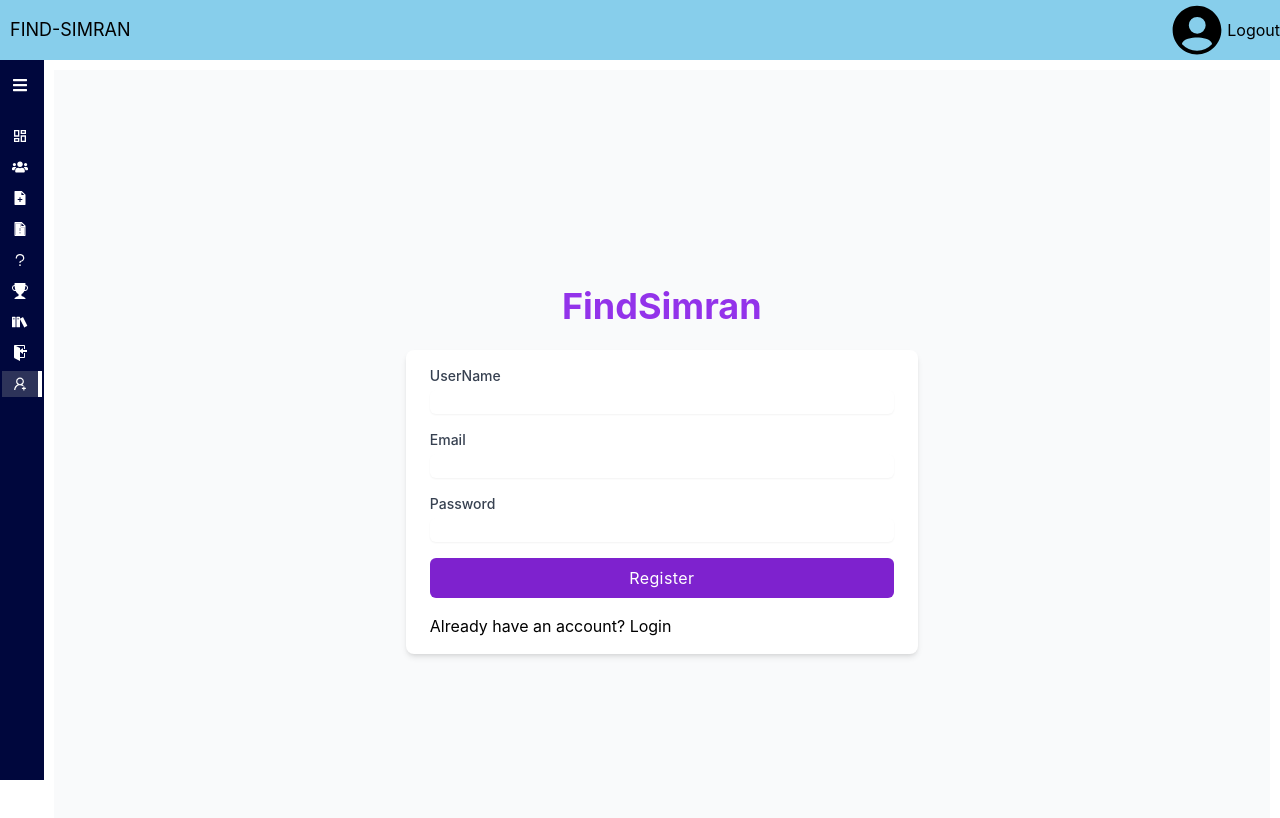
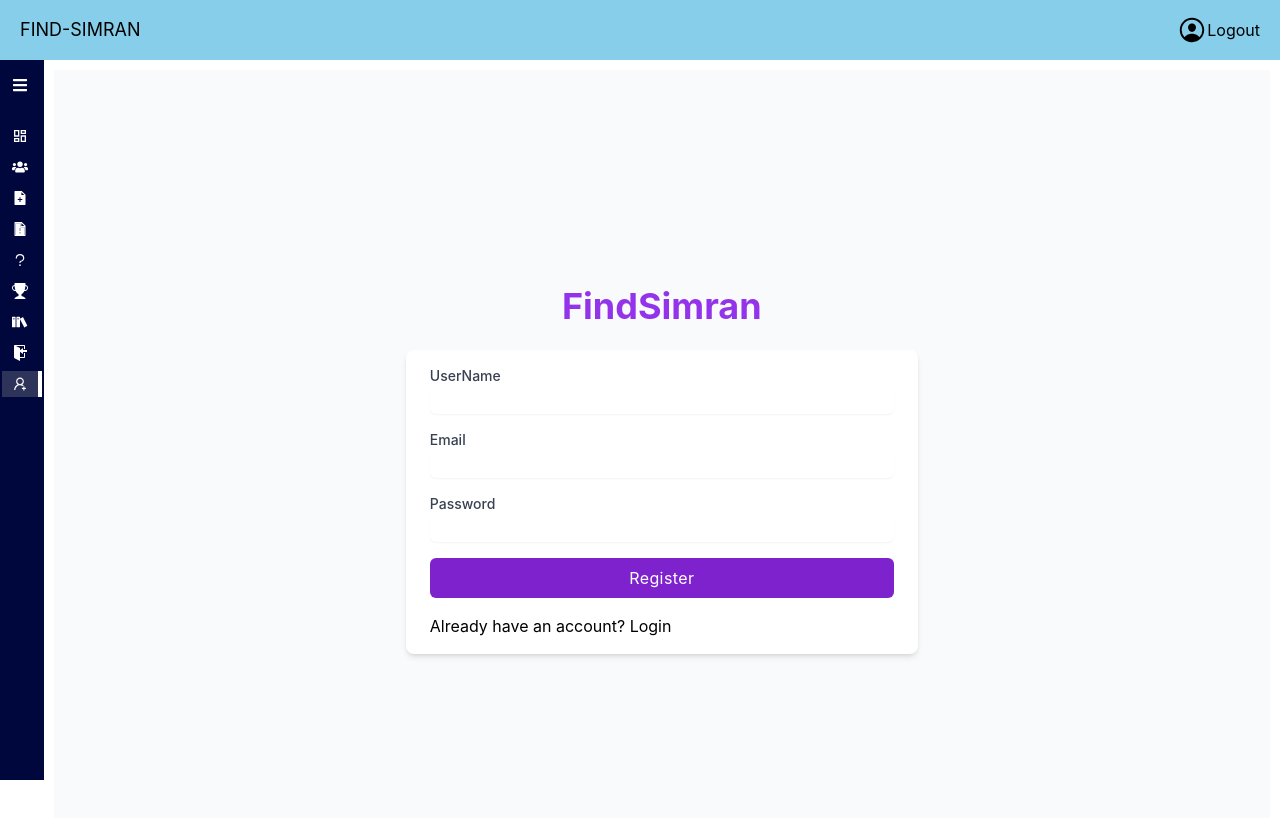
Before and after one commit to diksha0149/FindSimran-Website, a React (Create React App) app in the folder frontend/: page /register in a window 1280 px wide. Shown: the top 818 px of the page. Built offline with nearby package versions, Linux system fonts and the light colour scheme.

Commit message:
Navbar changed.

```diff
--- a/frontend/src/App.css
+++ b/frontend/src/App.css
@@ -122,18 +122,19 @@ main {
   height: 60px;
   background-color: skyblue;
   z-index: 10;
-  position: relative;
-  padding: 0px 10px 0px 10px;
+  /* position: relative; */
+  padding: 0px 20px 0px 20px;
   display: inline-flex;
   align-items: center;
+  justify-content: space-between;
 }
 .profileIcon .logo, .icon, .userName{
   display: inline-block;
 }
 .profileIcon{
- right: 0%;
- top: 0%;
-position: absolute;
+ /* right: 0%; */
+ /* top: 0%; */
+/* position: absolute; */
 
 }
 .profileIcon{
--- a/frontend/src/components/Sidebar/SideBar.js
+++ b/frontend/src/components/Sidebar/SideBar.js
@@ -9,7 +9,7 @@ import { AiOutlineUserAdd } from 'react-icons/ai';
 import {ImBooks} from "react-icons/im"
 import {BsTrophyFill} from 'react-icons/bs'
 import {GoSignIn} from "react-icons/go"
-import { IoPersonCircleSharp } from "react-icons/io5";
+import { IoPerson, IoPersonCircleOutline, IoPersonCircleSharp, IoPersonOutline } from "react-icons/io5";
 import SidebarMenu from "./SidebarMenu";
 const routes = [
   {
@@ -105,7 +105,7 @@ const SideBar = ({ children }) => {
         <div className="logo">FIND-SIMRAN</div>
         <div className="profileIcon">
           <div className="userName">{logged_user}</div>
-          <div className="icon"><IoPersonCircleSharp size='60px'/></div>
+          <div className="icon"> <IoPersonCircleOutline size='30'/></div>
           <button
               onClick={() => {
                 localStorage.removeItem("token");
```
